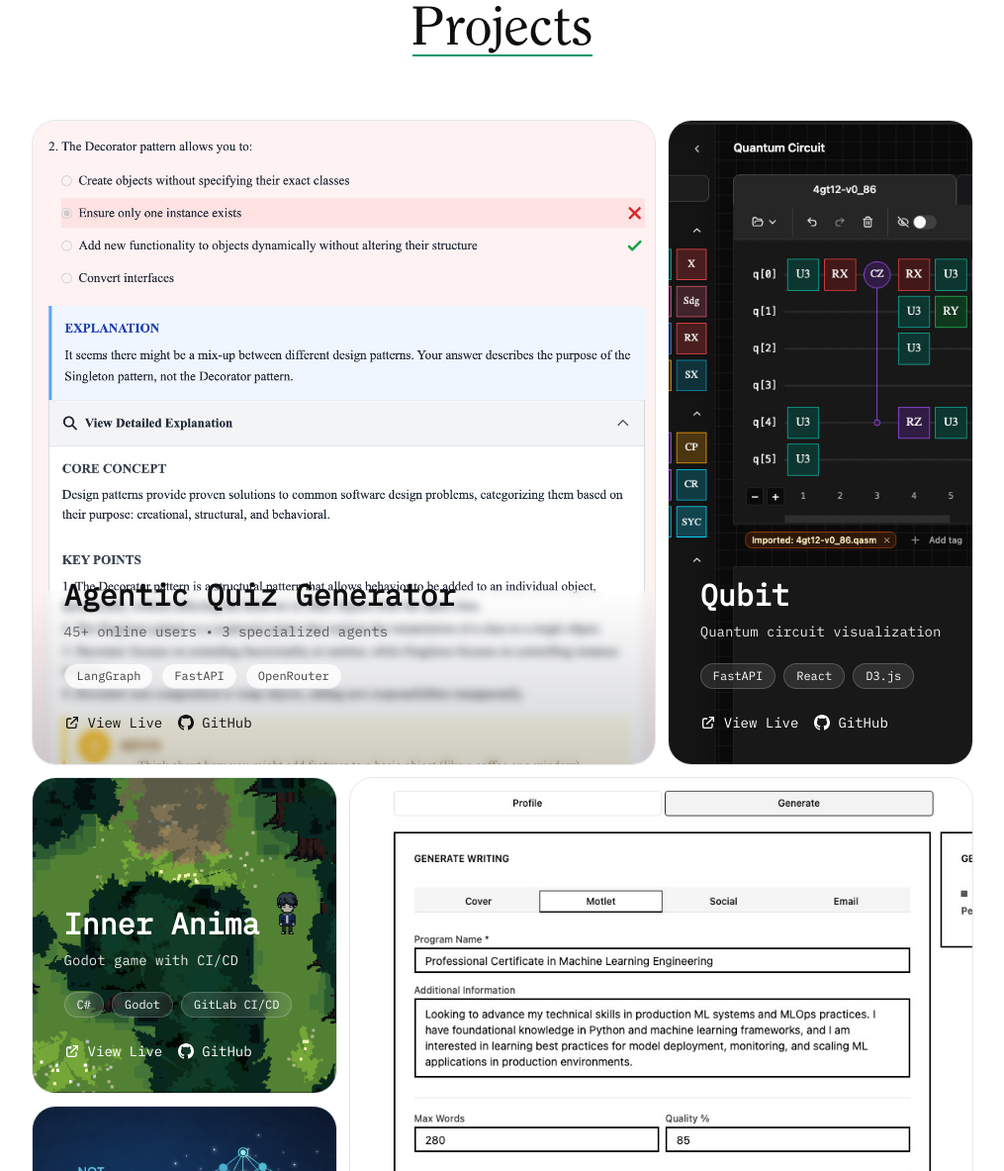
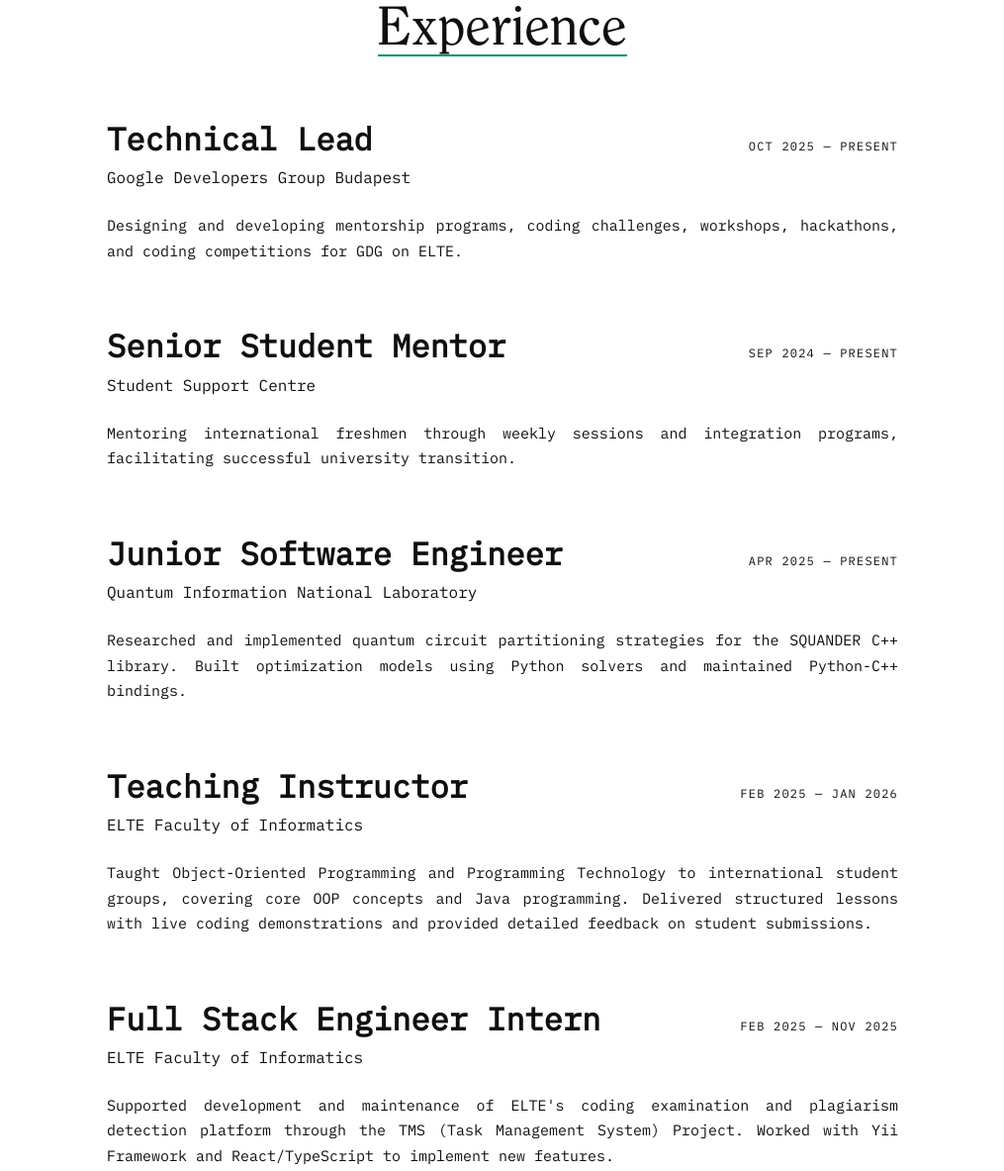
Before and after one commit to alfaarizi/portfolio, an Astro site: page / in a window 1280 px wide. Shown: the part 893-2076 px from the top of the page at 99% size, without its empty margins (132-1147 px from the left). Built offline with nearby package versions, Linux system fonts and the light colour scheme; Astro itself is replaced by a stand-in of ours.

Commit message:
feat: add experience timeline section

```diff
--- /dev/null
+++ b/src/components/Experience.astro
@@ -0,0 +1,93 @@
+---
+import { experience } from '../lib/data'
+import { formatDate } from '../lib/utils'
+
+const workExperiences = experience.filter((exp) => exp.type !== 'education')
+---
+
+<section id="experience" class="relative py-24 bg-white">
+  <div class="max-w-7xl mx-auto px-8 lg:px-12">
+    <div class="flex flex-col items-center">
+      <h2 class="section-title mb-16">Experience</h2>
+
+      <div class="experience-timeline">
+        {
+          workExperiences.map((exp) => (
+            <article class="experience-item">
+              <div class="experience-header">
+                <h3 class="experience-position">{exp.position}</h3>
+                <div class="experience-period">
+                  {formatDate(exp.start_date)} — {formatDate(exp.end_date)}
+                </div>
+              </div>
+              <div class="experience-company">{exp.company}</div>
+              <p class="experience-description">{exp.description}</p>
+            </article>
+          ))
+        }
+      </div>
+    </div>
+  </div>
+</section>
+
+<style>
+  .experience-timeline {
+    display: flex;
+    flex-direction: column;
+    gap: 4rem;
+    width: 100%;
+    max-width: 800px;
+  }
+
+  .experience-header {
+    display: flex;
+    align-items: baseline;
+    justify-content: space-between;
+    gap: 1rem;
+    margin-bottom: 0.5rem;
+  }
+
+  .experience-position {
+    font-size: 2rem;
+    font-weight: 600;
+    color: var(--foreground);
+    line-height: 1.2;
+  }
+
+  .experience-period {
+    font-size: 0.75rem;
+    color: var(--foreground-light);
+    text-transform: uppercase;
+    letter-spacing: 0.1em;
+    font-weight: 500;
+    white-space: nowrap;
+  }
+
+  .experience-company {
+    font-size: 1rem;
+    color: var(--foreground-light);
+    margin-bottom: 1.5rem;
+    font-weight: 500;
+  }
+
+  .experience-description {
+    font-size: 0.9375rem;
+    color: var(--foreground-lighter);
+    line-height: 1.7;
+    text-align: justify;
+  }
+
+  @media (max-width: 768px) {
+    .experience-timeline {
+      gap: 3rem;
+    }
+
+    .experience-position {
+      font-size: 1.5rem;
+    }
+
+    .experience-description {
+      font-size: 0.875rem;
+    }
+  }
+</style>
--- a/src/lib/data.ts
+++ b/src/lib/data.ts
@@ -124,14 +124,38 @@ export const projects = [
 // Experience
 export const experience = [
   {
+    id: 'gdg-budapest',
+    company: 'Google Developers Group Budapest',
+    position: 'Technical Lead',
+    type: 'leadership',
+    start_date: 'October 2025',
+    end_date: 'Present',
+    description:
+      'Designing and developing mentorship programs, coding challenges, workshops, hackathons, and coding competitions for GDG on ELTE.',
+    achievements: [],
+    technologies: [],
+  },
+  {
+    id: 'student-mentor',
+    company: 'Student Support Centre',
+    position: 'Senior Student Mentor',
+    type: 'leadership',
+    start_date: 'September 2024',
+    end_date: 'Present',
+    description:
+      'Mentoring international freshmen through weekly sessions and integration programs, facilitating successful university transition.',
+    achievements: [],
+    technologies: [],
+  },
+  {
     id: 'qnl-swe',
-    company: 'QNL',
+    company: 'Quantum Information National Laboratory',
     position: 'Junior Software Engineer',
     type: 'engineering',
     start_date: 'April 2025',
-    end_date: 'November 2025',
+    end_date: 'Present',
     description:
-      'Researching and implementing quantum circuit partitioning strategies for the SQUANDER C++ library. Building optimization models using Python solvers and maintaining Python-C++ bindings.',
+      'Researched and implemented quantum circuit partitioning strategies for the SQUANDER C++ library. Built optimization models using Python solvers and maintained Python-C++ bindings.',
     achievements: [
       'Developed 4 quantum circuit partitioning algorithms for SQUANDER C++ library (Kahn\'s, ILP, TDAG, GTQCP), outperforming IBM Qiskit and BQSkit benchmarks',
       'Led architectural redesign on Rocky Linux that eliminated 94.2% of legacy codebase (10,702 lines)',
@@ -140,49 +164,35 @@ export const experience = [
     technologies: ['Python', 'C++', 'CMake', 'CPython', 'Gurobi', 'PuLP'],
   },
   {
-    id: 'elte-progtech',
-    company: 'ELTE IK',
-    position: 'Teaching Instructor (Programming Technology)',
+    id: 'elte-teaching',
+    company: 'ELTE Faculty of Informatics',
+    position: 'Teaching Instructor',
     type: 'teaching',
-    start_date: 'September 2025',
+    start_date: 'February 2025',
     end_date: 'January 2026',
     description:
-      'Leading weekly lab sessions and office hours for undergraduate students. Guiding students through software design principles, testing methodologies, and project-based assignments.',
+      'Taught Object-Oriented Programming and Programming Technology to international student groups, covering core OOP concepts and Java programming. Delivered structured lessons with live coding demonstrations and provided detailed feedback on student submissions.',
     achievements: [
-      'Conducting 2 weekly lab sessions (5 hours) for 30 students with coding consultations and assignment assessment',
+      'Increased course pass rates from 40% to 92.5% through curriculum redesign',
+      'Delivered 24 structured lessons to international students and evaluated 270+ coding submissions',
     ],
-    technologies: ['Java', 'OOP', 'Awt', 'Swing'],
+    technologies: ['Object-Oriented Programming', 'Java', 'OOP', 'Awt', 'Swing'],
   },
   {
     id: 'tms-intern',
-    company: 'TMS',
+    company: 'ELTE Faculty of Informatics',
     position: 'Full Stack Engineer Intern',
     type: 'engineering',
     start_date: 'February 2025',
     end_date: 'November 2025',
     description:
-      "Supporting development and maintenance of ELTE's coding examination and plagiarism detection platform. Working with Yii Framework and React/TypeScript to implement new features.",
+      "Supported development and maintenance of ELTE's coding examination and plagiarism detection platform through the TMS (Task Management System) Project. Worked with Yii Framework and React/TypeScript to implement new features.",
     achievements: [
       'Delivered 16 backend and frontend features using REST APIs through Yii Framework and React/TypeScript',
       'Resolved 6 Docker deployment conflicts by implementing configurable naming for environment-aware container isolation',
       'Developed multi-institutional deployment framework with customizable branding and 20 cross-platform email templates',
     ],
     technologies: ['REST APIs', 'Yii Framework', 'React.js', 'TypeScript', 'Docker'],
-  },
-  {
-    id: 'elte-oop',
-    company: 'ELTE IK',
-    position: 'Teaching Instructor (OOP)',
-    type: 'teaching',
-    start_date: 'February 2025',
-    end_date: 'June 2025',
-    description:
-      'Teaching core OOP concepts and Java programming to international student groups. Preparing lesson materials, running live coding demonstrations, and providing detailed feedback on student submissions.',
-    achievements: [
-      'Increased course pass rates from 40% to 92.5% through curriculum redesign',
-      'Delivered 24 structured lessons to international students and evaluated 270+ coding submissions',
-    ],
-    technologies: ['Object-Oriented Programming', 'Java'],
   },
   {
     id: 'elte-bsc',
--- /dev/null
+++ b/src/lib/utils.ts
@@ -0,0 +1,21 @@
+const MONTH_ABBREVIATIONS: Record<string, string> = {
+  January: 'Jan',
+  February: 'Feb',
+  March: 'Mar',
+  April: 'Apr',
+  May: 'May',
+  June: 'Jun',
+  July: 'Jul',
+  August: 'Aug',
+  September: 'Sep',
+  October: 'Oct',
+  November: 'Nov',
+  December: 'Dec',
+}
+
+// Generate regex dynamically from month names
+const monthRegex = new RegExp(Object.keys(MONTH_ABBREVIATIONS).join('|'), 'g')
+
+export const formatDate = (date: string): string => {
+  return date.replace(monthRegex, (month) => MONTH_ABBREVIATIONS[month])
+}
--- a/src/pages/index.astro
+++ b/src/pages/index.astro
@@ -2,6 +2,7 @@
 import Layout from '../layouts/Layout.astro'
 import Navigation from '../components/Navigation.astro'
 import Home from '../components/Home.astro'
+import Experience from '../components/Experience.astro'
 import Projects from '../components/Projects.astro'
 import Recognitions from '../components/Recognitions.astro'
 import Skills from '../components/Skills.astro'
@@ -12,6 +13,7 @@ import Contact from '../components/Contact.astro'
   <Navigation />
   <main>
     <Home />
+    <Experience />
     <Projects />
     <Recognitions />
     <Skills />
```
Also changed, not shown: public/fonts/Beatrice-Regular.woff2 (deleted).
